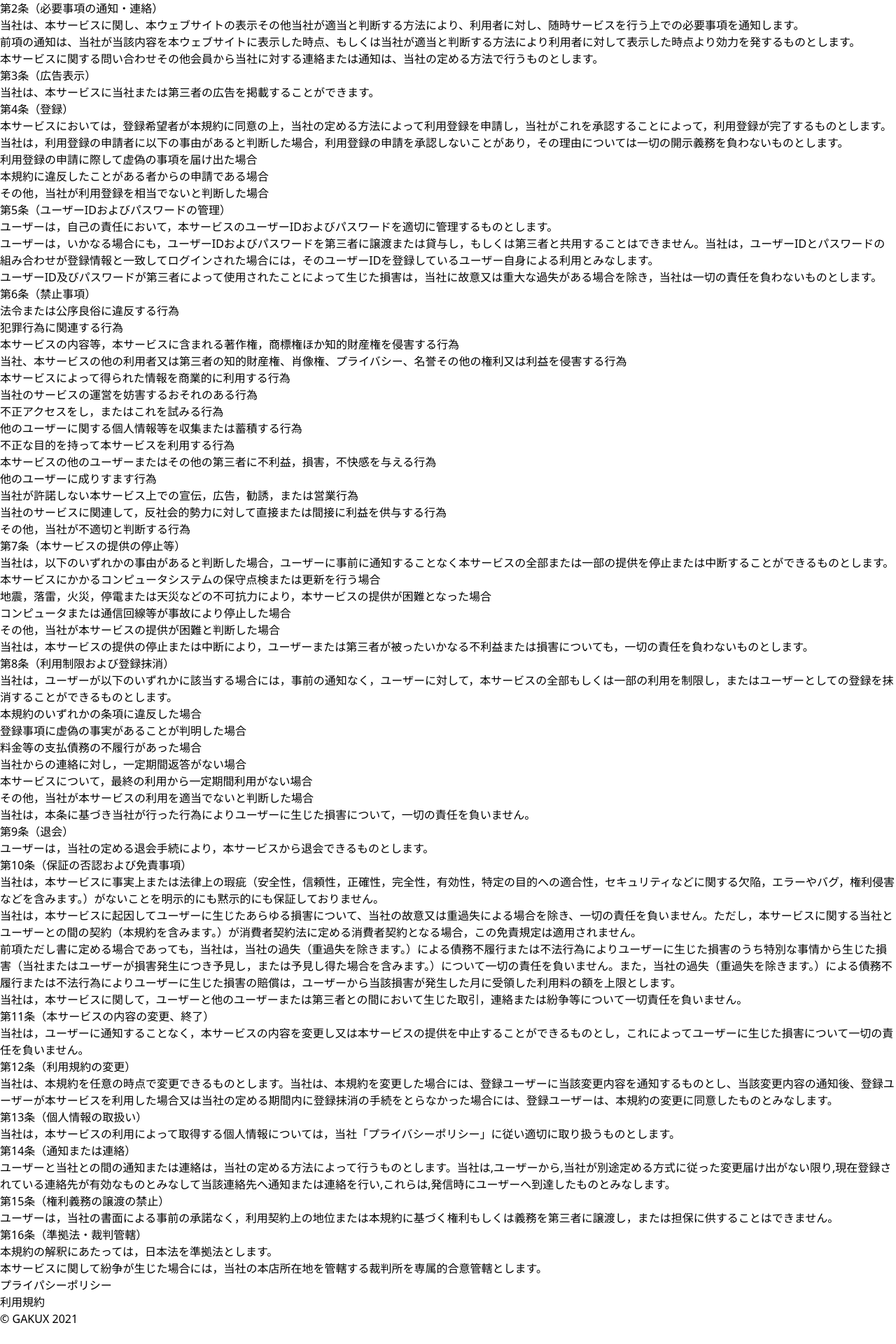
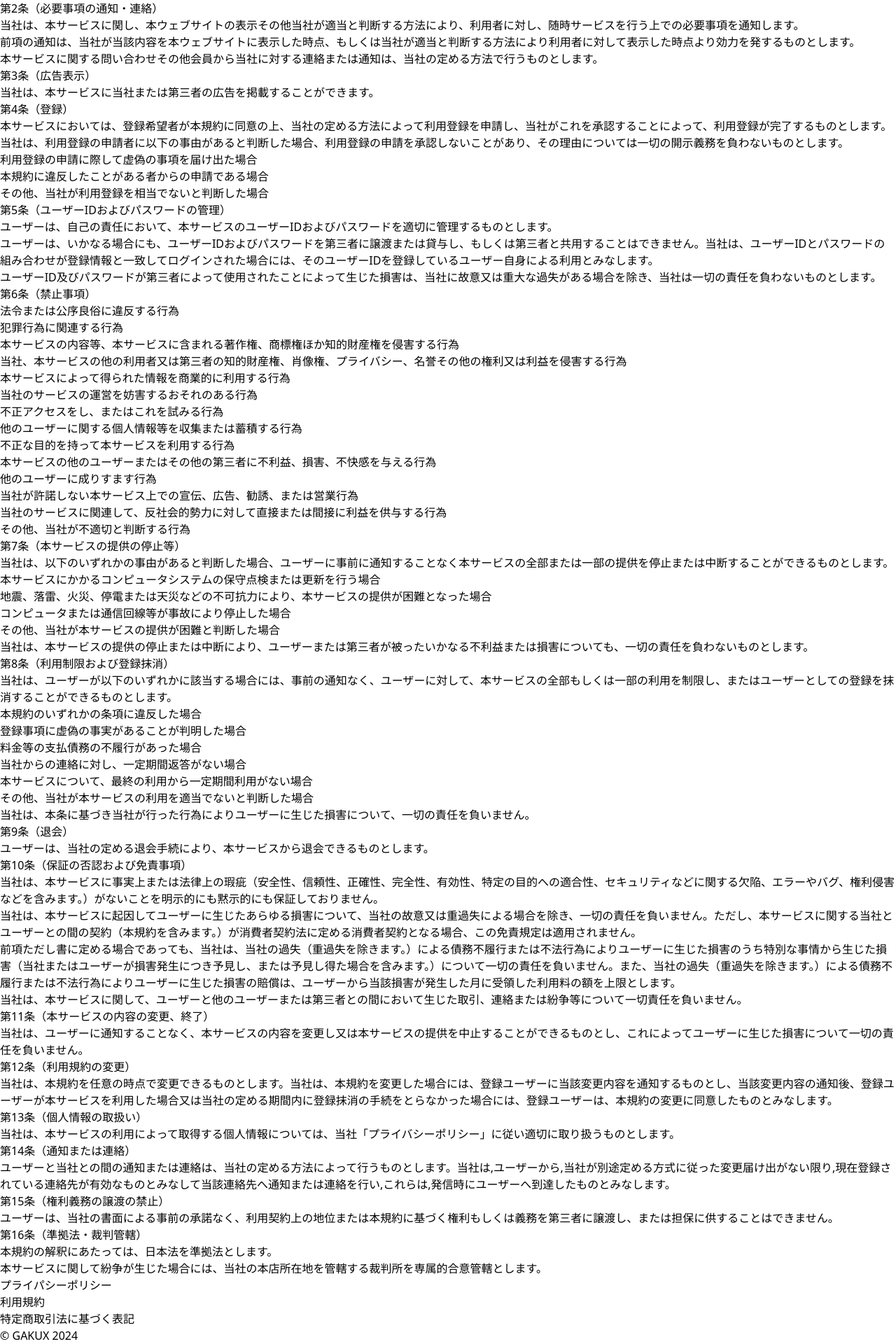
Before and after one commit to Gaku301/gakux, a Next.js app: page /terms-of-use in a window 1280 px wide. Shown: the part 422-2342 px from the top of the page at 70% size. Before the commit the page ends 2318 px from the top, so only its background shows below. Built offline with nearby package versions, Linux system fonts and the light colour scheme.

Commit message:
for stripe

```diff
--- a/components/footer.js
+++ b/components/footer.js
@@ -6,7 +6,7 @@ import Link from "next/link"
 export default function Footer() {
   return(
     <footer className="text-center pt-10">
-      <ul className="flex items-center justify-center">
+      <ul className="md:flex xs:flex-wrap items-center justify-center leading-loose">
         <li className="mx-2">
           <Link href="/privacy-policy">
             <a>プライパシーポリシー</a>
@@ -17,13 +17,18 @@ export default function Footer() {
             <a>利用規約</a>
           </Link>
         </li>
+        <li className="mx-2">
+          <Link href="/specified-commercial-transaction">
+            <a>特定商取引法に基づく表記</a>
+          </Link>
+        </li>
       </ul>
       <div className="text-center p-5">
         <span>&copy; </span>
         <Link href="/">
           <a className="font-bold font-serif">GAKUX</a>
         </Link>
-        <span> 2021</span>
+        <span> 2024</span>
       </div>
     </footer>
   )
--- a/pages/terms-of-use/index.js
+++ b/pages/terms-of-use/index.js
@@ -23,7 +23,7 @@ const TermsOfUse = () => {
           <h1 className="text-2xl font-extrabold">利用規約</h1>
           <section className="my-10">
             <div>
-              <p>この利用規約（以下，「本規約」といいます。）は、GAKUX（以下，「当社」といいます。）が提供するサービス「Aqualist」（以下，「本サービス」といいます。）の利用条件を定めるものです。登録ユーザーの皆さま（以下，「ユーザー」といいます。）には，本規約に従って，本サービスをご利用いただきます。</p>
+              <p>この利用規約（以下、「本規約」といいます。）は、GAKUX（以下、「当社」といいます。）が提供するサービス（以下、「本サービス」といいます。）の利用条件を定めるものです。登録ユーザーの皆さま（以下、「ユーザー」といいます。）には、本規約に従って、本サービスをご利用いただきます。</p>
               <p>本サービスのご使用によって、本規約に同意していただいたものとみなします。</p>
 
               <h2 className="text-xl font-bold py-10">第1条（適用）</h2>
@@ -44,96 +44,96 @@ const TermsOfUse = () => {
 
               <h2 className="text-xl font-bold py-10">第4条（登録）</h2>
               <ul className="list-decimal pl-5">
-                <li>本サービスにおいては，登録希望者が本規約に同意の上，当社の定める方法によって利用登録を申請し，当社がこれを承認することによって，利用登録が完了するものとします。</li>
-                <li>当社は，利用登録の申請者に以下の事由があると判断した場合，利用登録の申請を承認しないことがあり，その理由については一切の開示義務を負わないものとします。</li>
+                <li>本サービスにおいては、登録希望者が本規約に同意の上、当社の定める方法によって利用登録を申請し、当社がこれを承認することによって、利用登録が完了するものとします。</li>
+                <li>当社は、利用登録の申請者に以下の事由があると判断した場合、利用登録の申請を承認しないことがあり、その理由については一切の開示義務を負わないものとします。</li>
                 <ul className="my-2 list-decimal pl-5">
                   <li>利用登録の申請に際して虚偽の事項を届け出た場合</li>
                   <li>本規約に違反したことがある者からの申請である場合</li>
-                  <li>その他，当社が利用登録を相当でないと判断した場合</li>
+                  <li>その他、当社が利用登録を相当でないと判断した場合</li>
                 </ul>
               </ul>
 
               <h2 className="text-xl font-bold py-10">第5条（ユーザーIDおよびパスワードの管理）</h2>
               <ul className="list-decimal pl-5">
-                <li>ユーザーは，自己の責任において，本サービスのユーザーIDおよびパスワードを適切に管理するものとします。</li>
-                <li>ユーザーは，いかなる場合にも，ユーザーIDおよびパスワードを第三者に譲渡または貸与し，もしくは第三者と共用することはできません。当社は，ユーザーIDとパスワードの組み合わせが登録情報と一致してログインされた場合には，そのユーザーIDを登録しているユーザー自身による利用とみなします。</li>
-                <li>ユーザーID及びパスワードが第三者によって使用されたことによって生じた損害は，当社に故意又は重大な過失がある場合を除き，当社は一切の責任を負わないものとします。</li>
+                <li>ユーザーは、自己の責任において、本サービスのユーザーIDおよびパスワードを適切に管理するものとします。</li>
+                <li>ユーザーは、いかなる場合にも、ユーザーIDおよびパスワードを第三者に譲渡または貸与し、もしくは第三者と共用することはできません。当社は、ユーザーIDとパスワードの組み合わせが登録情報と一致してログインされた場合には、そのユーザーIDを登録しているユーザー自身による利用とみなします。</li>
+                <li>ユーザーID及びパスワードが第三者によって使用されたことによって生じた損害は、当社に故意又は重大な過失がある場合を除き、当社は一切の責任を負わないものとします。</li>
               </ul>
 
               <h2 className="text-xl font-bold py-10">第6条（禁止事項）</h2>
               <ul className="list-decimal pl-5">
                 <li>法令または公序良俗に違反する行為</li>
                 <li>犯罪行為に関連する行為</li>
-                <li>本サービスの内容等，本サービスに含まれる著作権，商標権ほか知的財産権を侵害する行為</li>
+                <li>本サービスの内容等、本サービスに含まれる著作権、商標権ほか知的財産権を侵害する行為</li>
                 <li>当社、本サービスの他の利用者又は第三者の知的財産権、肖像権、プライバシー、名誉その他の権利又は利益を侵害する行為</li>
                 <li>本サービスによって得られた情報を商業的に利用する行為</li>
                 <li>当社のサービスの運営を妨害するおそれのある行為</li>
-                <li>不正アクセスをし，またはこれを試みる行為</li>
+                <li>不正アクセスをし、またはこれを試みる行為</li>
                 <li>他のユーザーに関する個人情報等を収集または蓄積する行為</li>
                 <li>不正な目的を持って本サービスを利用する行為</li>
-                <li>本サービスの他のユーザーまたはその他の第三者に不利益，損害，不快感を与える行為</li>
+                <li>本サービスの他のユーザーまたはその他の第三者に不利益、損害、不快感を与える行為</li>
                 <li>他のユーザーに成りすます行為</li>
-                <li>当社が許諾しない本サービス上での宣伝，広告，勧誘，または営業行為</li>
-                <li>当社のサービスに関連して，反社会的勢力に対して直接または間接に利益を供与する行為</li>
-                <li>その他，当社が不適切と判断する行為</li>
+                <li>当社が許諾しない本サービス上での宣伝、広告、勧誘、または営業行為</li>
+                <li>当社のサービスに関連して、反社会的勢力に対して直接または間接に利益を供与する行為</li>
+                <li>その他、当社が不適切と判断する行為</li>
               </ul>
 
               <h2 className="text-xl font-bold py-10">第7条（本サービスの提供の停止等）</h2>
               <ul className="list-decimal pl-5">
-                <li>当社は，以下のいずれかの事由があると判断した場合，ユーザーに事前に通知することなく本サービスの全部または一部の提供を停止または中断することができるものとします。</li>
+                <li>当社は、以下のいずれかの事由があると判断した場合、ユーザーに事前に通知することなく本サービスの全部または一部の提供を停止または中断することができるものとします。</li>
                 <ul className="my-2 list-decimal pl-5">
                   <li>本サービスにかかるコンピュータシステムの保守点検または更新を行う場合</li>
-                  <li>地震，落雷，火災，停電または天災などの不可抗力により，本サービスの提供が困難となった場合</li>
+                  <li>地震、落雷、火災、停電または天災などの不可抗力により、本サービスの提供が困難となった場合</li>
                   <li>コンピュータまたは通信回線等が事故により停止した場合</li>
-                  <li>その他，当社が本サービスの提供が困難と判断した場合</li>
+                  <li>その他、当社が本サービスの提供が困難と判断した場合</li>
                 </ul>
-                <li>当社は，本サービスの提供の停止または中断により，ユーザーまたは第三者が被ったいかなる不利益または損害についても，一切の責任を負わないものとします。</li>
+                <li>当社は、本サービスの提供の停止または中断により、ユーザーまたは第三者が被ったいかなる不利益または損害についても、一切の責任を負わないものとします。</li>
               </ul>
 
               <h2 className="text-xl font-bold py-10">第8条（利用制限および登録抹消）</h2>
               <ul className="list-decimal pl-5">
-                <li>当社は，ユーザーが以下のいずれかに該当する場合には，事前の通知なく，ユーザーに対して，本サービスの全部もしくは一部の利用を制限し，またはユーザーとしての登録を抹消することができるものとします。</li>
+                <li>当社は、ユーザーが以下のいずれかに該当する場合には、事前の通知なく、ユーザーに対して、本サービスの全部もしくは一部の利用を制限し、またはユーザーとしての登録を抹消することができるものとします。</li>
                 <ul className="my-2 list-decimal pl-5">
                   <li>本規約のいずれかの条項に違反した場合</li>
                   <li>登録事項に虚偽の事実があることが判明した場合</li>
                   <li>料金等の支払債務の不履行があった場合</li>
-                  <li>当社からの連絡に対し，一定期間返答がない場合</li>
-                  <li>本サービスについて，最終の利用から一定期間利用がない場合</li>
-                  <li>その他，当社が本サービスの利用を適当でないと判断した場合</li>
+                  <li>当社からの連絡に対し、一定期間返答がない場合</li>
+                  <li>本サービスについて、最終の利用から一定期間利用がない場合</li>
+                  <li>その他、当社が本サービスの利用を適当でないと判断した場合</li>
                 </ul>
-                <li>当社は，本条に基づき当社が行った行為によりユーザーに生じた損害について，一切の責任を負いません。</li>
+                <li>当社は、本条に基づき当社が行った行為によりユーザーに生じた損害について、一切の責任を負いません。</li>
               </ul>
 
               <h2 className="text-xl font-bold py-10">第9条（退会）</h2>
-              <p>ユーザーは，当社の定める退会手続により，本サービスから退会できるものとします。</p>
+              <p>ユーザーは、当社の定める退会手続により、本サービスから退会できるものとします。</p>
 
               <h2 className="text-xl font-bold py-10">第10条（保証の否認および免責事項）</h2>
               <ul className="list-decimal pl-5">
-                <li>当社は，本サービスに事実上または法律上の瑕疵（安全性，信頼性，正確性，完全性，有効性，特定の目的への適合性，セキュリティなどに関する欠陥，エラーやバグ，権利侵害などを含みます。）がないことを明示的にも黙示的にも保証しておりません。</li>
-                <li>当社は，本サービスに起因してユーザーに生じたあらゆる損害について、当社の故意又は重過失による場合を除き、一切の責任を負いません。ただし，本サービスに関する当社とユーザーとの間の契約（本規約を含みます。）が消費者契約法に定める消費者契約となる場合，この免責規定は適用されません。</li>
-                <li>前項ただし書に定める場合であっても，当社は，当社の過失（重過失を除きます。）による債務不履行または不法行為によりユーザーに生じた損害のうち特別な事情から生じた損害（当社またはユーザーが損害発生につき予見し，または予見し得た場合を含みます。）について一切の責任を負いません。また，当社の過失（重過失を除きます。）による債務不履行または不法行為によりユーザーに生じた損害の賠償は，ユーザーから当該損害が発生した月に受領した利用料の額を上限とします。</li>
-                <li>当社は，本サービスに関して，ユーザーと他のユーザーまたは第三者との間において生じた取引，連絡または紛争等について一切責任を負いません。</li>
+                <li>当社は、本サービスに事実上または法律上の瑕疵（安全性、信頼性、正確性、完全性、有効性、特定の目的への適合性、セキュリティなどに関する欠陥、エラーやバグ、権利侵害などを含みます。）がないことを明示的にも黙示的にも保証しておりません。</li>
+                <li>当社は、本サービスに起因してユーザーに生じたあらゆる損害について、当社の故意又は重過失による場合を除き、一切の責任を負いません。ただし、本サービスに関する当社とユーザーとの間の契約（本規約を含みます。）が消費者契約法に定める消費者契約となる場合、この免責規定は適用されません。</li>
+                <li>前項ただし書に定める場合であっても、当社は、当社の過失（重過失を除きます。）による債務不履行または不法行為によりユーザーに生じた損害のうち特別な事情から生じた損害（当社またはユーザーが損害発生につき予見し、または予見し得た場合を含みます。）について一切の責任を負いません。また、当社の過失（重過失を除きます。）による債務不履行または不法行為によりユーザーに生じた損害の賠償は、ユーザーから当該損害が発生した月に受領した利用料の額を上限とします。</li>
+                <li>当社は、本サービスに関して、ユーザーと他のユーザーまたは第三者との間において生じた取引、連絡または紛争等について一切責任を負いません。</li>
               </ul>
 
               <h2 className="text-xl font-bold py-10">第11条（本サービスの内容の変更、終了）</h2>
-              <p>当社は，ユーザーに通知することなく，本サービスの内容を変更し又は本サービスの提供を中止することができるものとし，これによってユーザーに生じた損害について一切の責任を負いません。</p>
+              <p>当社は、ユーザーに通知することなく、本サービスの内容を変更し又は本サービスの提供を中止することができるものとし、これによってユーザーに生じた損害について一切の責任を負いません。</p>
 
               <h2 className="text-xl font-bold py-10">第12条（利用規約の変更）</h2>
               <p>当社は、本規約を任意の時点で変更できるものとします。当社は、本規約を変更した場合には、登録ユーザーに当該変更内容を通知するものとし、当該変更内容の通知後、登録ユーザーが本サービスを利用した場合又は当社の定める期間内に登録抹消の手続をとらなかった場合には、登録ユーザーは、本規約の変更に同意したものとみなします。</p>
 
               <h2 className="text-xl font-bold py-10">第13条（個人情報の取扱い）</h2>
-              <p>当社は，本サービスの利用によって取得する個人情報については，当社「プライバシーポリシー」に従い適切に取り扱うものとします。</p>
+              <p>当社は、本サービスの利用によって取得する個人情報については、当社「プライバシーポリシー」に従い適切に取り扱うものとします。</p>
 
               <h2 className="text-xl font-bold py-10">第14条（通知または連絡）</h2>
-              <p>ユーザーと当社との間の通知または連絡は，当社の定める方法によって行うものとします。当社は,ユーザーから,当社が別途定める方式に従った変更届け出がない限り,現在登録されている連絡先が有効なものとみなして当該連絡先へ通知または連絡を行い,これらは,発信時にユーザーへ到達したものとみなします。</p>
+              <p>ユーザーと当社との間の通知または連絡は、当社の定める方法によって行うものとします。当社は,ユーザーから,当社が別途定める方式に従った変更届け出がない限り,現在登録されている連絡先が有効なものとみなして当該連絡先へ通知または連絡を行い,これらは,発信時にユーザーへ到達したものとみなします。</p>
 
               <h2 className="text-xl font-bold py-10">第15条（権利義務の譲渡の禁止）</h2>
-              <p>ユーザーは，当社の書面による事前の承諾なく，利用契約上の地位または本規約に基づく権利もしくは義務を第三者に譲渡し，または担保に供することはできません。</p>
+              <p>ユーザーは、当社の書面による事前の承諾なく、利用契約上の地位または本規約に基づく権利もしくは義務を第三者に譲渡し、または担保に供することはできません。</p>
 
               <h2 className="text-xl font-bold py-10">第16条（準拠法・裁判管轄）</h2>
               <ul className="list-decimal pl-5">
-                <li>本規約の解釈にあたっては，日本法を準拠法とします。</li>
-                <li>本サービスに関して紛争が生じた場合には，当社の本店所在地を管轄する裁判所を専属的合意管轄とします。</li>
+                <li>本規約の解釈にあたっては、日本法を準拠法とします。</li>
+                <li>本サービスに関して紛争が生じた場合には、当社の本店所在地を管轄する裁判所を専属的合意管轄とします。</li>
               </ul>
             </div>
           </section>
```
Also changed, not shown: pages/about/index.js (+11 -4 lines), pages/privacy-policy/index.js (+6 -6 lines), pages/specified-commercial-transaction/index.js (added, +62 -0 lines).
